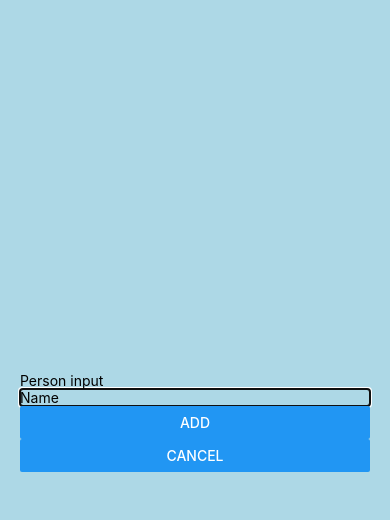
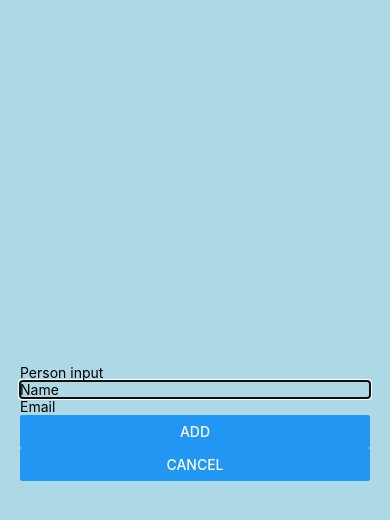
Before and after one commit to bneeland/simple-gifts-app-react-native, a React Native app: screen / in a window 390 px wide. Both pictures are taken after a click on the button "ADD PERSON". Shown: the top 520 px of the page. Built offline with nearby package versions, Linux system fonts and the light colour scheme.

Commit message:
Added email field in input and item components

```diff
--- a/App.js
+++ b/App.js
@@ -12,10 +12,10 @@ export default function App() {
     setIsAddMode(false);
   };
 
-  const addPersonHandler = personName => {
+  const addPersonHandler = (personName, personEmail) => {
     setListedPeople(currentPeople => [
       ...currentPeople,
-      { id: Math.random().toString(), name: personName }
+      { id: Math.random().toString(), name: personName, email: personEmail }
     ]);
     setIsAddMode(false);
   }
@@ -35,6 +35,7 @@ export default function App() {
           <PersonItem
             id={itemData.item.id}
             name={itemData.item.name}
+            email={itemData.item.email}
           />
         )}
       />
--- a/components/PersonInput.js
+++ b/components/PersonInput.js
@@ -3,14 +3,19 @@ import { StyleSheet, Modal, View, Text, Button, TextInput } from 'react-native';
 
 const PersonInput = props => {
   const [enteredName, setEnteredName] = useState('');
+  const [enteredEmail, setEnteredEmail] = useState('');
 
   const nameInputHandler = (enteredValue) => {
     setEnteredName(enteredValue)
   }
+  const emailInputHandler = (enteredValue) => {
+    setEnteredEmail(enteredValue)
+  }
 
   const addPersonHandler = () => {
-    props.onAddPerson(enteredName);
+    props.onAddPerson(enteredName, enteredEmail);
     setEnteredName('');
+    setEnteredEmail('');
   }
 
   return (
@@ -21,6 +26,11 @@ const PersonInput = props => {
           placeholder="Name"
           onChangeText={nameInputHandler}
           name={enteredName}
+        />
+        <TextInput
+          placeholder="Email"
+          onChangeText={emailInputHandler}
+          name={enteredEmail}
         />
         <Button title="Add" onPress={addPersonHandler} />
         <Button title="Cancel" onPress={props.onCancel} />
--- a/components/PersonItem.js
+++ b/components/PersonItem.js
@@ -5,6 +5,7 @@ const PersonItem = props => {
   return (
     <View>
       <Text>{props.name}</Text>
+      <Text>{props.email}</Text>
     </View>
   );
 };
```
